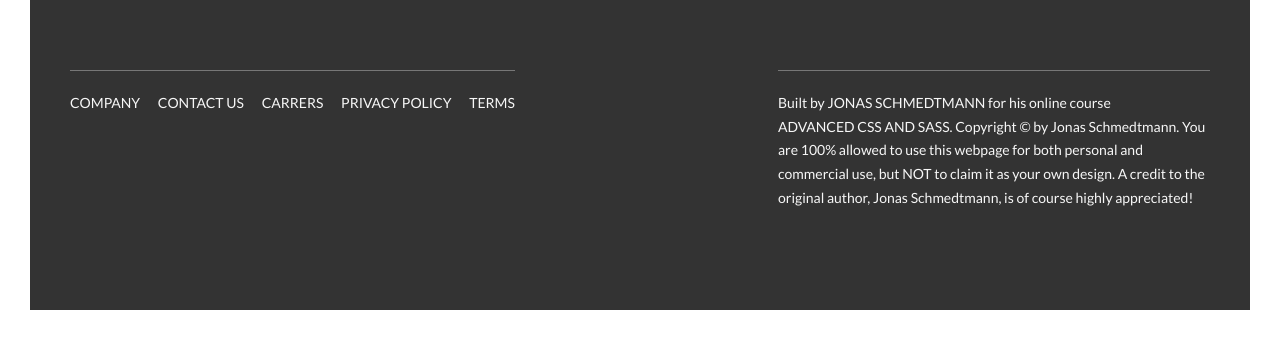
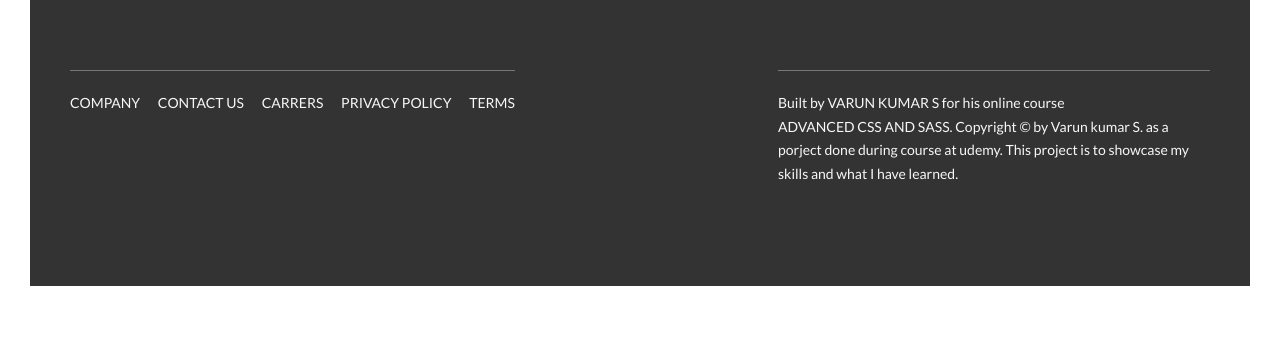
Before and after one commit to varunkumar3091999/Natours, a website: page index.html in a window 1280 px wide. Shown: the part 5868-6208 px from the top of the page. After the commit the page ends 6184 px from the top, so only its background shows below. Drawn offline with Linux system fonts and the light colour scheme.

Commit message:
changes in footer

```diff
--- a/index.html
+++ b/index.html
@@ -390,10 +390,9 @@
                 </div>
                 <div class="col-1-of-2">
                     <p class="footer__copyright">
-                        Built by <a href="#" class="footer__link">Jonas Schmedtmann</a> for his online course <a href="#" class="footer__link">Advanced CSS and Sass</a>.
-                        Copyright &copy; by Jonas Schmedtmann. You are 100% allowed to use this webpage for both personal
-                        and commercial use, but NOT to claim it as your own design. A credit to the original author, Jonas
-                        Schmedtmann, is of course highly appreciated!
+                        Built by <a href="#" class="footer__link">Varun Kumar S</a> for his online course <a href="#" class="footer__link">Advanced CSS and Sass</a>.
+                        Copyright &copy; by Varun kumar S. as a porject done during course at udemy.
+                        This project is to showcase my skills and what I have learned.
                     </p>
                 </div>
             </div>
```
